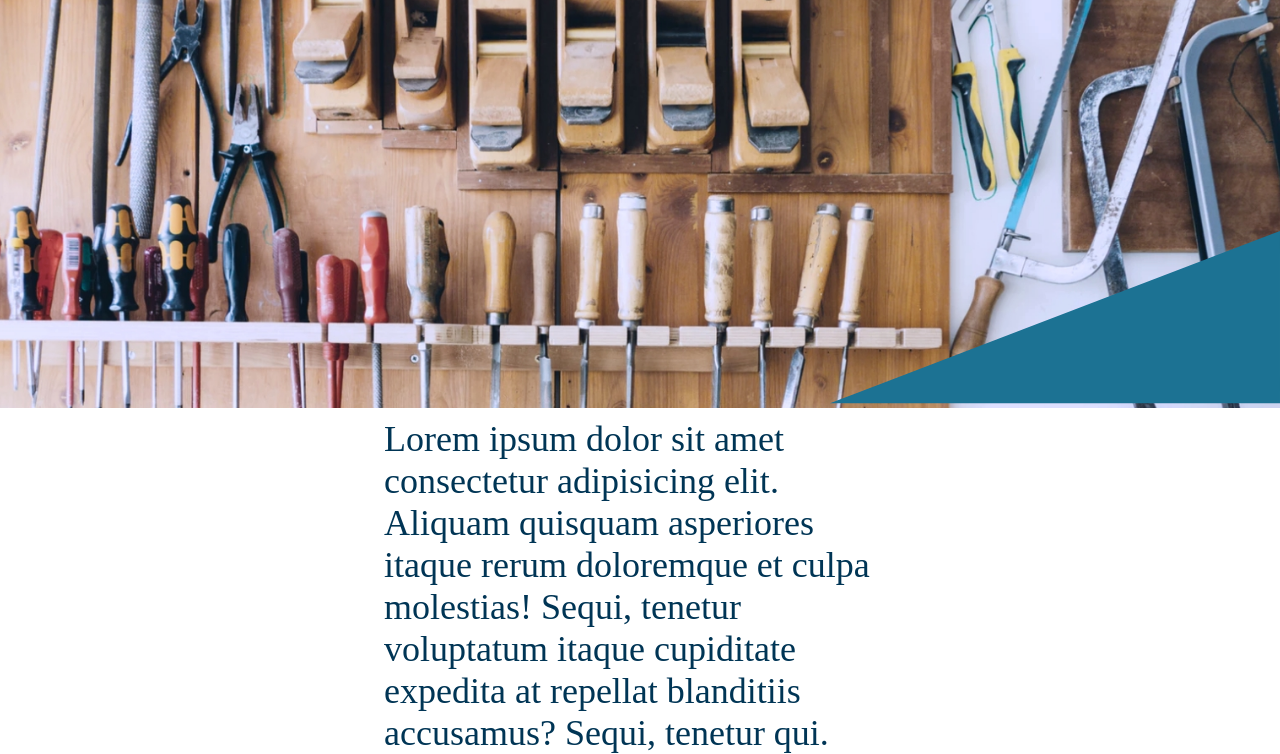
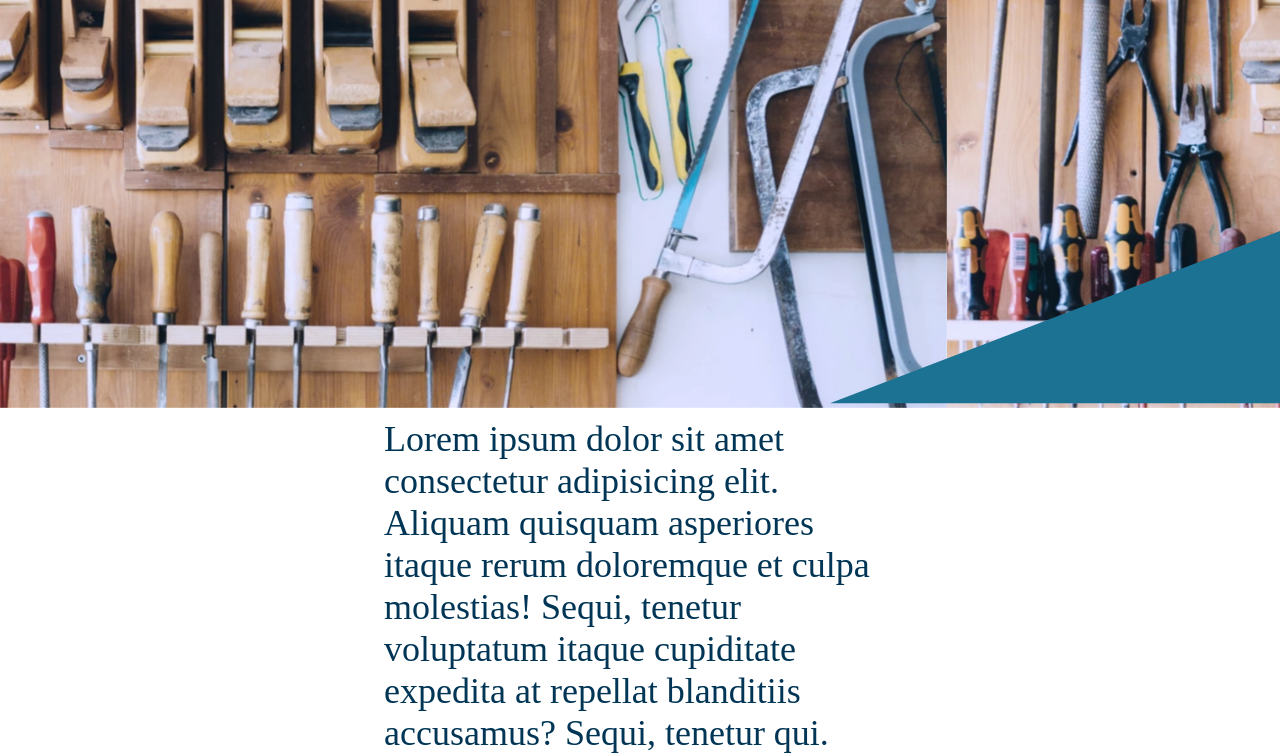
Before and after one commit to nhd54/tjoernegaarden, a website: page index.html in a window 1280 px wide. Shown: the part 128-882 px from the top of the page. Drawn offline with Linux system fonts and the light colour scheme; a web font is replaced by a local one.

Commit message:
slideshow

```diff
--- a/assets/scripts/app.js
+++ b/assets/scripts/app.js
@@ -0,0 +1,15 @@
+document.addEventListener("DOMContentLoaded", () => {
+  let position = 0;
+  let allImages = document.querySelectorAll(".splash__image");
+
+  setInterval(function() {
+    position = position - 100;
+
+    if (position == -300) {
+      position = 0;
+    }
+    allImages[0].style.transform = `translate(${position}%)`;
+    allImages[1].style.transform = `translate(${position}%)`;
+    allImages[2].style.transform = `translate(${position}%)`;
+  }, 5000);
+});
--- a/assets/style/sass/header.scss
+++ b/assets/style/sass/header.scss
@@ -9,6 +9,7 @@
   width: 10%;
   display: grid;
   align-items: center;
+  z-index: 5;
 }
 
 .menu__logo img {
--- a/assets/style/sass/splash.scss
+++ b/assets/style/sass/splash.scss
@@ -21,6 +21,7 @@
   width: 100%;
   height: 100%;
   object-fit: cover;
+  transition: 0.6s ease-out;
 }
 
 .splash__triangle {
```
Also changed, not shown: assets/style/css/style.css.
